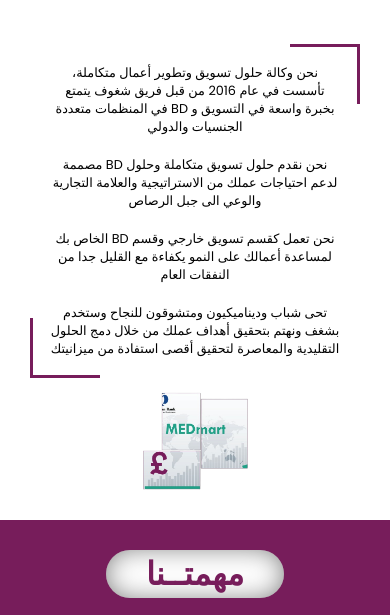
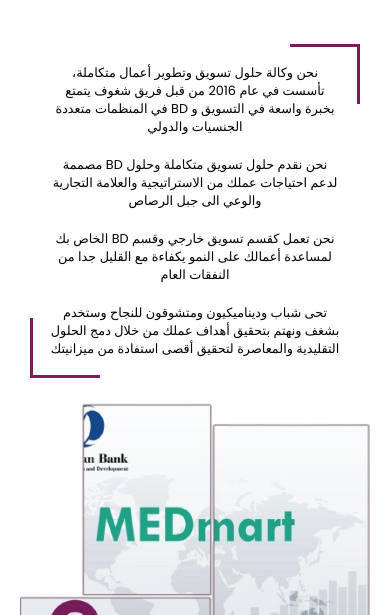
Before and after one commit to Ahmed-Elhalwagy/mid-1, a website built with Vite: page index.html in a window 390 px wide. Shown: the part 204-819 px from the top of the page. Built offline with nearby package versions, Linux system fonts and the light colour scheme; a web font is replaced by a local one.

Commit message:
fix first image mobail response error

```diff
--- a/style.css
+++ b/style.css
@@ -96,7 +96,10 @@ img {
     font-size: 0.8rem;
     position: relative;
     padding: 20px;
+    height: 50%;
+    width: 100%;
 }
+
 
 .before {
     content: "";
@@ -138,8 +141,8 @@ img {
 }
 
 .image-container{
-    width: 30%;
-    height: 70%;
+    width: 50%;
+    height: 60%;
 }
 
 .image{
@@ -168,6 +171,7 @@ img {
     .image-container {
         order:2;
         height: 100%;
+        width: 80%;
     }
 }
 
@@ -180,6 +184,9 @@ img {
     .main {
         width: 100%;
         font-size: 0.3rem;
+    }
+    .image-container {
+        width: 100%;
     }
 }
 
```
